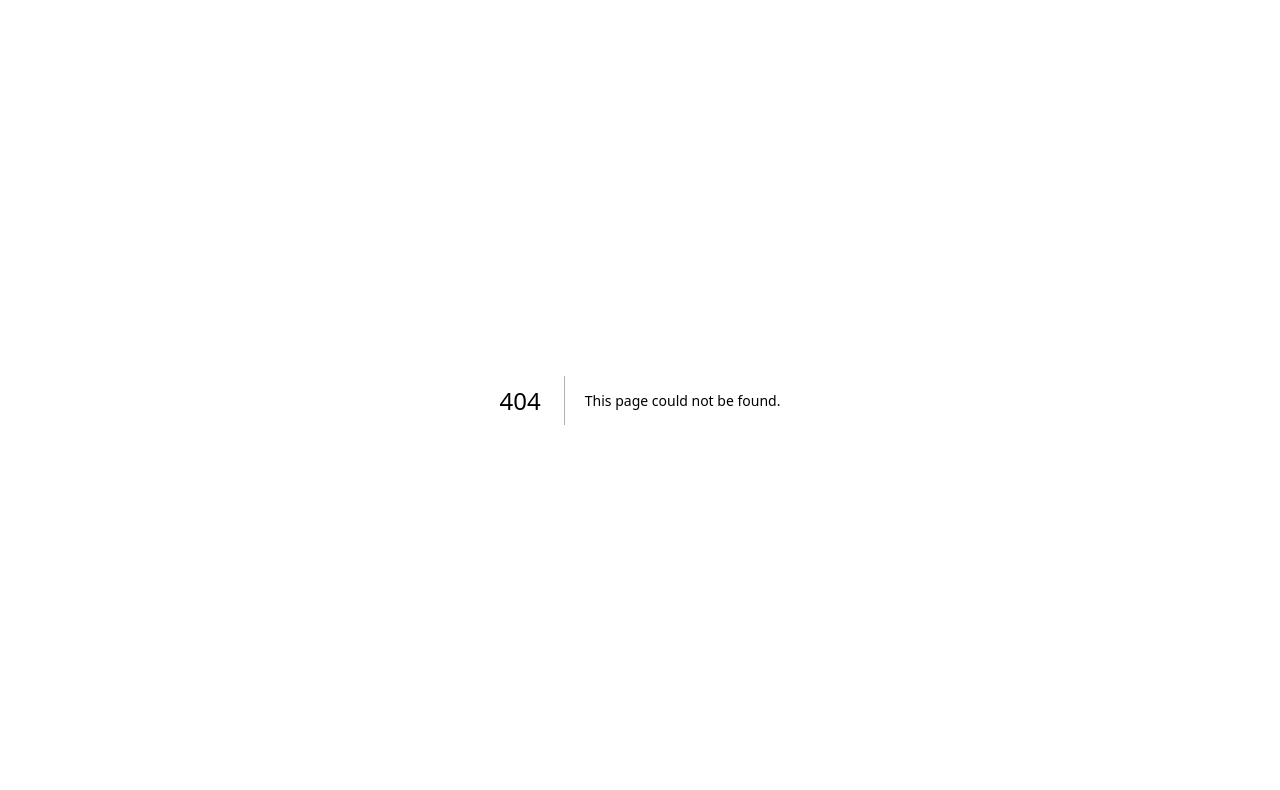
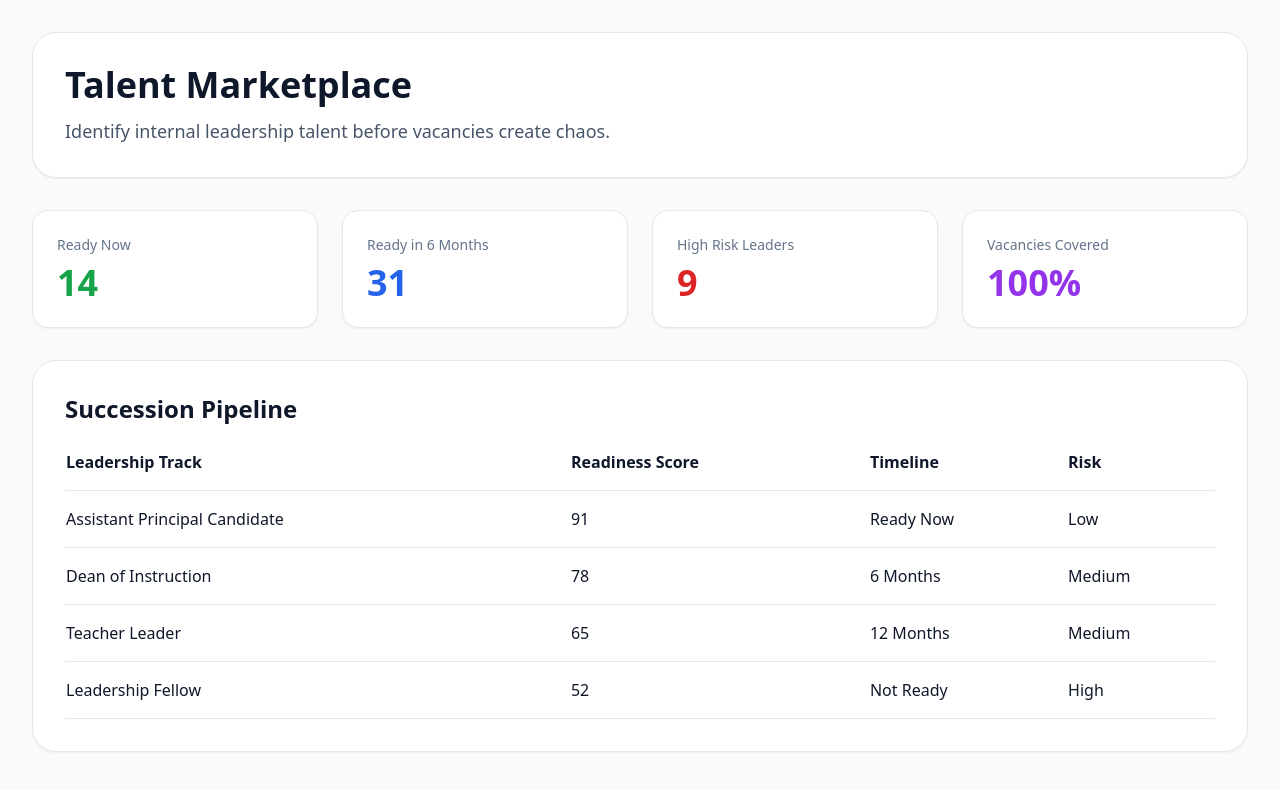
Before and after one commit to jmarc296-jpg/instructional-leadership-practice, a Next.js app: page /talent in a window 1280 px wide. Before the commit this address had no page. Shown: the top 790 px of the page. Built offline with nearby package versions, Linux system fonts and the light colour scheme.

Commit message:
Add talent marketplace succession engine

```diff
--- /dev/null
+++ b/app/talent/page.tsx
@@ -0,0 +1,96 @@
+export default function TalentPage() {
+  const candidates = [
+    {
+      role: "Assistant Principal Candidate",
+      readiness: 91,
+      timeline: "Ready Now",
+      risk: "Low"
+    },
+    {
+      role: "Dean of Instruction",
+      readiness: 78,
+      timeline: "6 Months",
+      risk: "Medium"
+    },
+    {
+      role: "Teacher Leader",
+      readiness: 65,
+      timeline: "12 Months",
+      risk: "Medium"
+    },
+    {
+      role: "Leadership Fellow",
+      readiness: 52,
+      timeline: "Not Ready",
+      risk: "High"
+    }
+  ]
+
+  return (
+    <main className="min-h-screen bg-slate-50 p-8">
+      <div className="mx-auto max-w-7xl space-y-8">
+
+        <div className="rounded-3xl bg-white p-8 shadow-sm border">
+          <h1 className="text-4xl font-bold text-slate-900">
+            Talent Marketplace
+          </h1>
+
+          <p className="mt-3 text-lg text-slate-600">
+            Identify internal leadership talent before vacancies create chaos.
+          </p>
+        </div>
+
+        <div className="grid md:grid-cols-4 gap-6">
+          <div className="rounded-2xl bg-white p-6 border shadow-sm">
+            <div className="text-sm text-slate-500">Ready Now</div>
+            <div className="text-4xl font-bold text-green-600 mt-2">14</div>
+          </div>
+
+          <div className="rounded-2xl bg-white p-6 border shadow-sm">
+            <div className="text-sm text-slate-500">Ready in 6 Months</div>
+            <div className="text-4xl font-bold text-blue-600 mt-2">31</div>
+          </div>
+
+          <div className="rounded-2xl bg-white p-6 border shadow-sm">
+            <div className="text-sm text-slate-500">High Risk Leaders</div>
+            <div className="text-4xl font-bold text-red-600 mt-2">9</div>
+          </div>
+
+          <div className="rounded-2xl bg-white p-6 border shadow-sm">
+            <div className="text-sm text-slate-500">Vacancies Covered</div>
+            <div className="text-4xl font-bold text-purple-600 mt-2">100%</div>
+          </div>
+        </div>
+
+        <div className="rounded-3xl bg-white p-8 shadow-sm border">
+          <h2 className="text-2xl font-bold mb-6">
+            Succession Pipeline
+          </h2>
+
+          <table className="w-full">
+            <thead>
+              <tr className="border-b text-left">
+                <th className="pb-4">Leadership Track</th>
+                <th className="pb-4">Readiness Score</th>
+                <th className="pb-4">Timeline</th>
+                <th className="pb-4">Risk</th>
+              </tr>
+            </thead>
+
+            <tbody>
+              {candidates.map((candidate, index) => (
+                <tr key={index} className="border-b">
+                  <td className="py-4">{candidate.role}</td>
+                  <td>{candidate.readiness}</td>
+                  <td>{candidate.timeline}</td>
+                  <td>{candidate.risk}</td>
+                </tr>
+              ))}
+            </tbody>
+          </table>
+        </div>
+
+      </div>
+    </main>
+  )
+}
```
